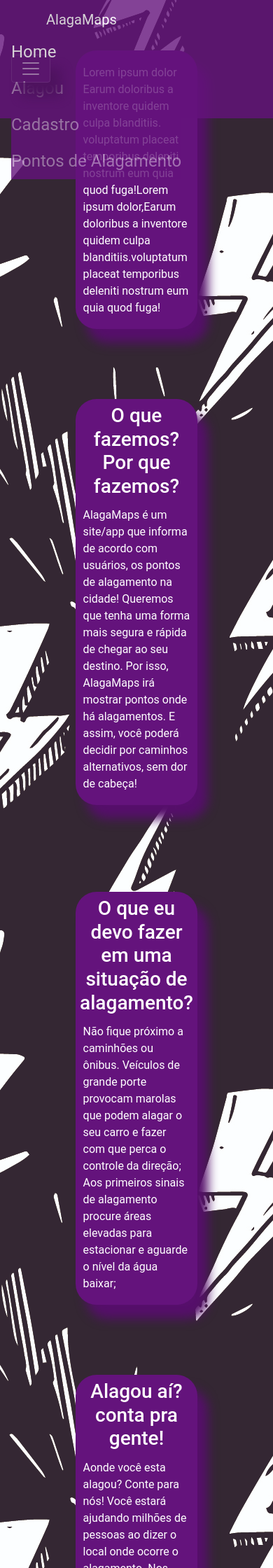
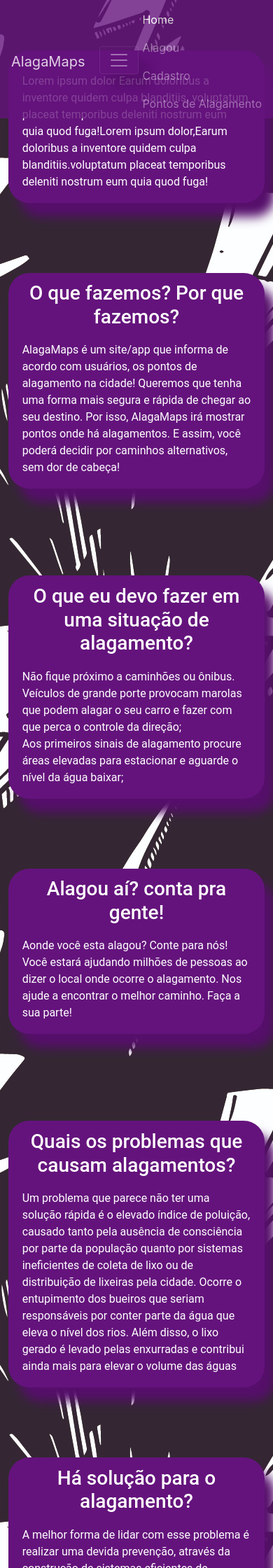
Before and after one commit to voittus/DemodayProject, a Django app: page / in a window 390 px wide. Shown: the top 2240 px of the page at 70% size. Run offline with Django 3.2, Linux system fonts and the light colour scheme; some libraries are stand-ins or nearby versions.

Commit message:
Adicionar responsividade

```diff
--- a/website/static/styleresponsive.css
+++ b/website/static/styleresponsive.css
@@ -7,44 +7,13 @@
 
     nav
     {
+        display: none;
         align-items: center;
         width: 100%;
         height: 20%;
         float: none;
 
     }
-
-    nav a
-    {
-        background-color: #64137c;
-        width: 100%;
-        padding-left: 35%;
-        font-family: 'Roboto', sans-serif;
-        font-size: 18pt;
-        padding: 10px 50px 5px 50px;
-        text-decoration: none;
-    }
-
-    nav a:hover{
-        background-color: #64137c;
-        text-decoration: none;
-        text-transform: none;
-        display:block;
-    }
-
-    .navbar-toggler{
-        margin-left: 0;
-        flex-direction: column;
-        position: absolute;
-        margin-top: 11%;
-    }
-
-    .menu
-    {
-        margin-left: -300%;
-        transition: 1;
-    }
-
     section
     {
         align-items: center;
@@ -53,15 +22,25 @@
         flex-direction: column;
         width: 100%;
     }
+    form
+    {
+    width: 100%;
+    height: 100%;
+    margin: 0%;
+    padding: 0 20% 0 20%;
+    }
+.purplecard {
+    background-color: #64137c;
+    height: 100%;
+    /* margin: 50px; */
+    /* padding: 0 50% 0 40%; */
+    width: 95%;
+    -webkit-box-shadow: 8px 8px 15px rgb(86, 15, 107);
+    -moz-box-shadow: 8px 8px 20px rgb(86, 15, 107);
+    box-shadow: 15px 20px 15px rgb(86, 15, 107);
+    border-radius: 30px;
+    }
 
-    div{
-        display: flex;
-        flex-direction: column;
-        justify-content: center;
-        align-items: center;
-        width: 85%;
-        height: 100%;
-    }
     footer
     {
     justify-content: space-around;
```
